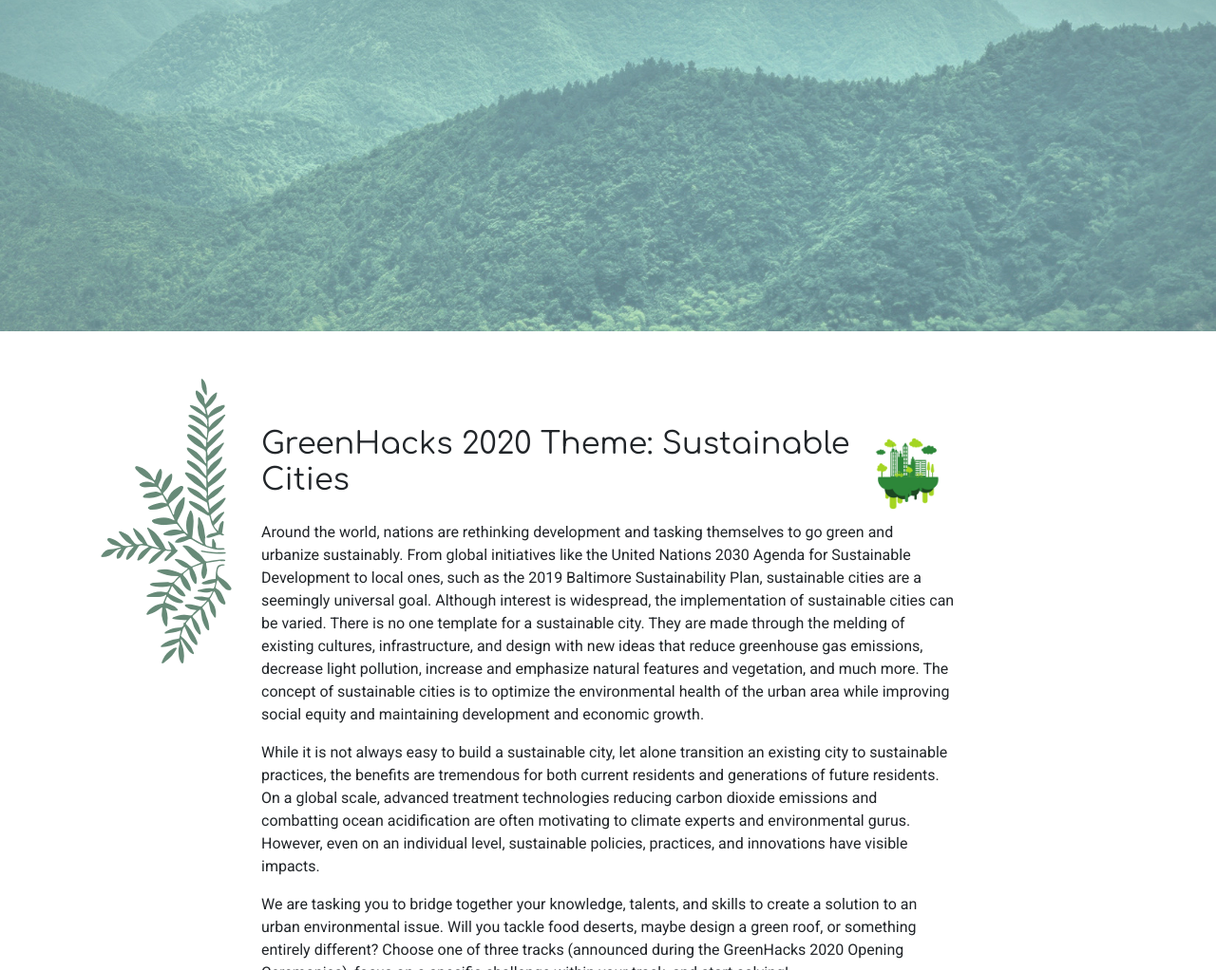
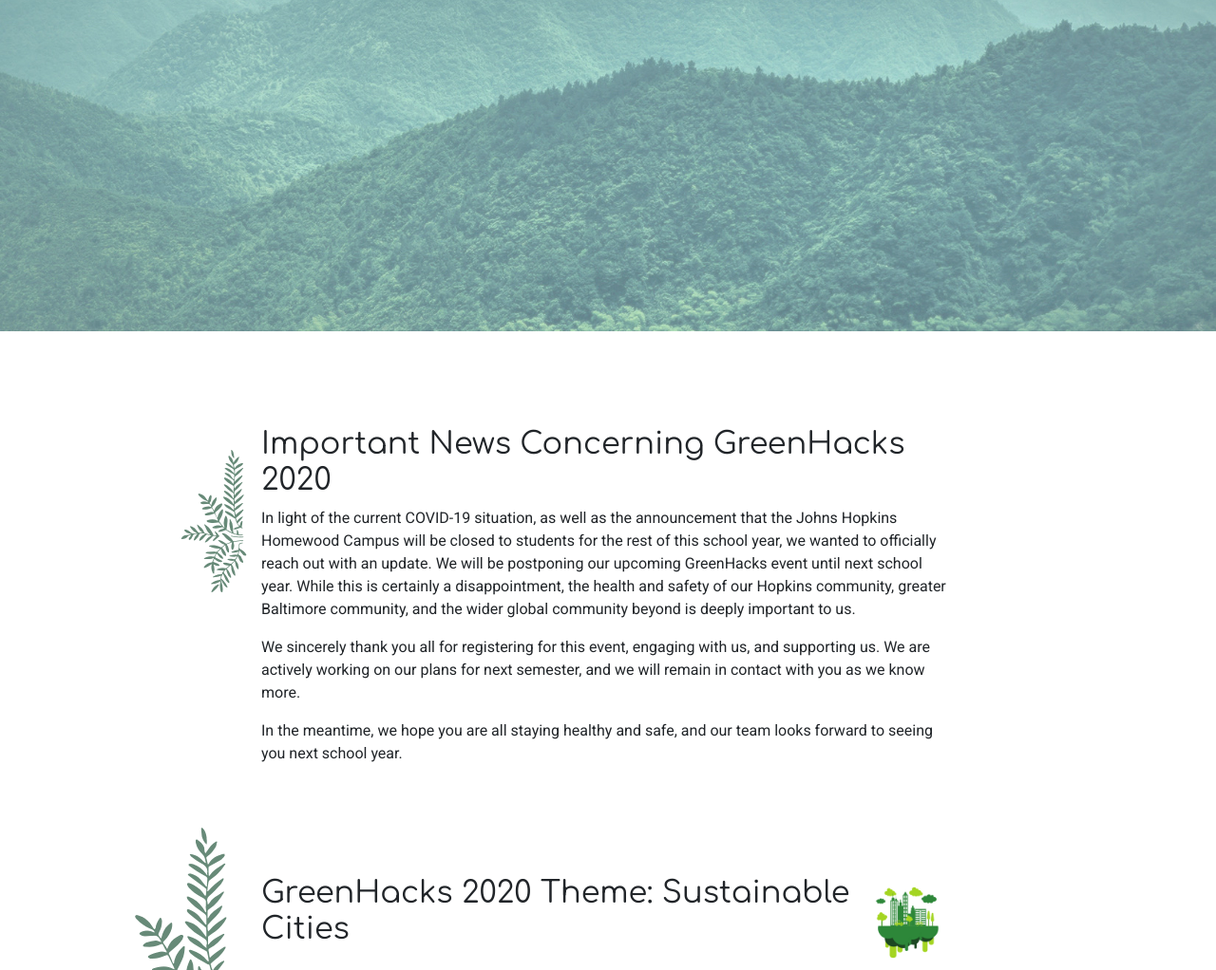
Before and after one commit to connollyf/greenhacks, a website: page index.html in a window 1280 px wide. Shown: the part 544-1566 px from the top of the page at 95% size. Drawn offline with nearby package versions, Linux system fonts and the light colour scheme.

Commit message:
covid update :(((((

```diff
--- a/index.html
+++ b/index.html
@@ -47,8 +47,33 @@
     <div class="row">
         <div class="col-xs-12 section splash parallax parallax-splash">
           <img src="./dist/logo.png" class="gh-splash mx-auto" />
-          <a href="./registration.html" type="button" class="btn btn-dark splash-btn mx-auto">Register Now</a>
+          <a href="#covid-warning" type="button" class="btn btn-dark splash-btn mx-auto">Important Info About GreenHacks 2020</a>
         </div>
+    </div>
+  </div>
+  <div class="w-100"></div>
+  <div class="container overflow-x-hidden">
+    <div class="row overflow-x-hidden">
+      <div class="col-sm-8 offset-sm-2">
+        <div class="section theme" data-aos="fade-up">
+          <img src="./dist/leaves.svg" class="leaves-4"/>
+          <div class="d-flex">
+
+            <h2 id="covid-warning">Important News Concerning GreenHacks 2020</h2>
+          </div>
+          <p>
+            In light of the current COVID-19 situation, as well as the announcement that the Johns Hopkins Homewood Campus will be closed to students for the rest of this school year, we wanted to officially reach out with an update. We will be postponing our upcoming GreenHacks event until next school year. While this is certainly a disappointment, the health and safety of our Hopkins community, greater Baltimore community, and the wider global community beyond is deeply important to us.
+          </p>
+
+          <p>
+            We sincerely thank you all for registering for this event, engaging with us, and supporting us. We are actively working on our plans for next semester, and we will remain in contact with you as we know more.
+          </p>
+          <p>
+            In the meantime, we hope you are all staying healthy and safe, and our team looks forward to seeing you next school year.
+          </p>
+
+        </div>
+      </div>
     </div>
   </div>
   <div class="w-100"></div>
--- a/src/_common.less
+++ b/src/_common.less
@@ -1,6 +1,7 @@
 
 @grey: #a0a09f;
 @ghgreen: #54975b;
+@ghred: #B0413E;
 
 body {
   font-family: 'Roboto', sans-serif;
--- a/src/index.less
+++ b/src/index.less
@@ -89,6 +89,11 @@
     left: -200px;
     transform: rotate(270deg) scale(1.5);
   }
+  &-4 {
+    position: absolute;
+    left: -150px;
+    transform: rotate(270deg) scale(0.75);
+  }
 }
 
 .overflow-x-hidden {
```
Also changed, not shown: dist/index.css.
